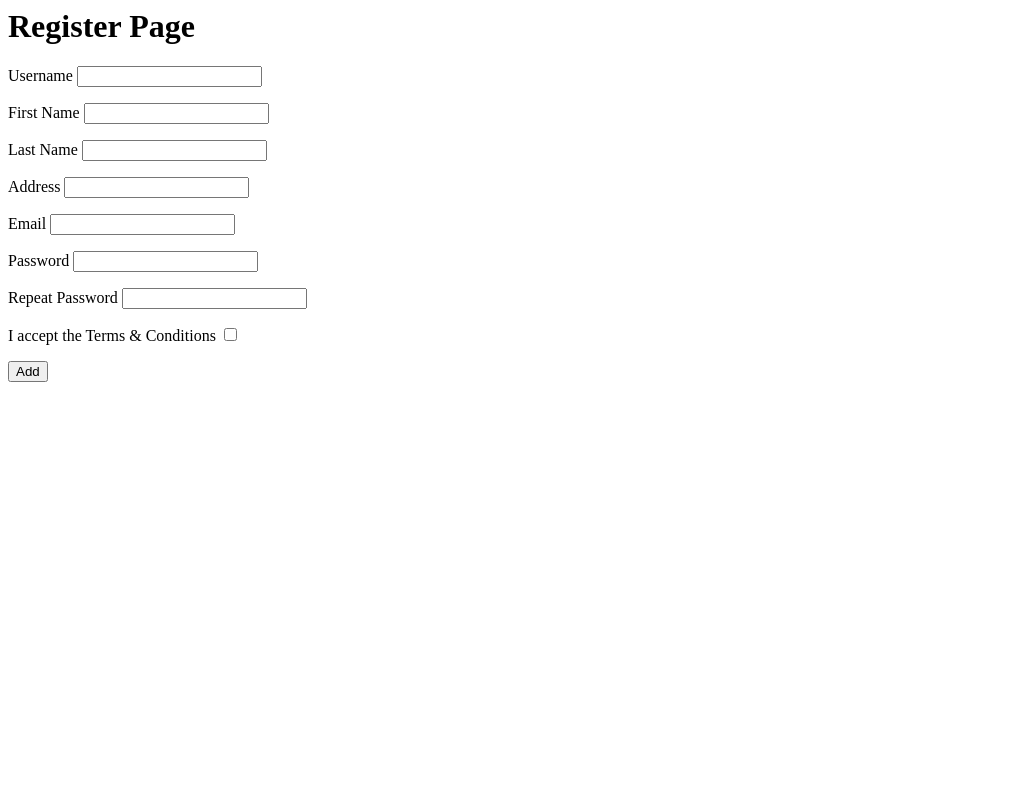
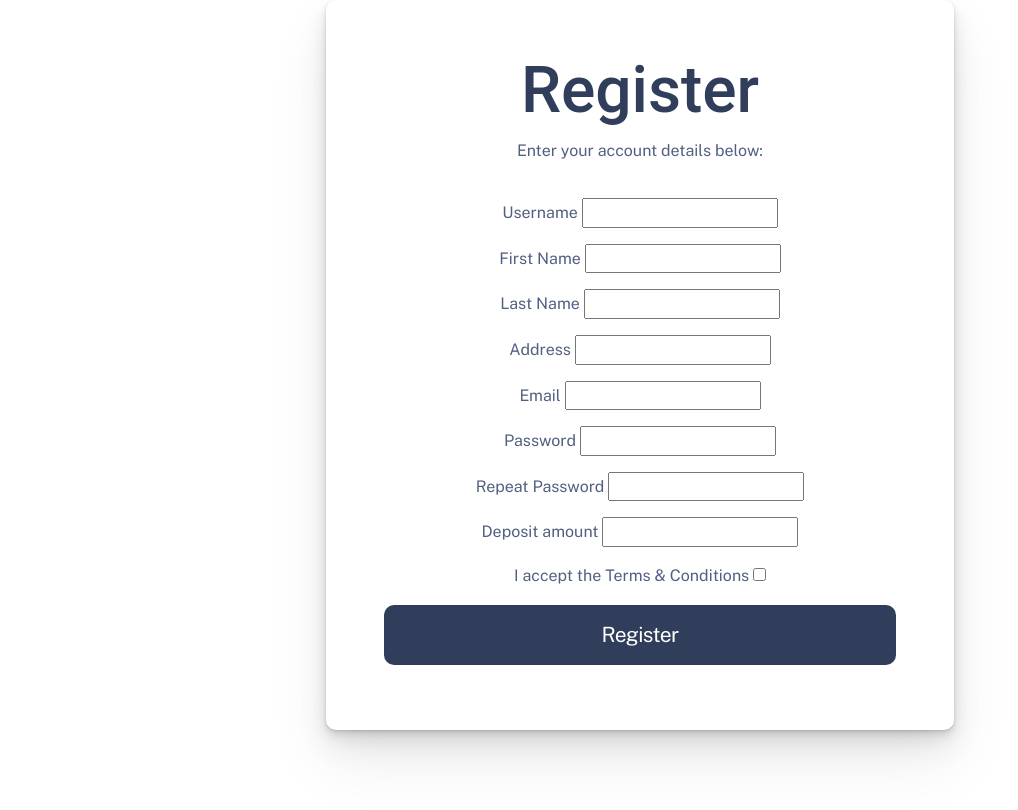
Before and after one commit to Jaspzx/ICT3203_HXBank, a Flask app: page /register in a window 1280 px wide. Shown: the whole page, without its empty margins (0-1018 px from the left). Before the commit the page ends 382 px from the top, so only its background shows below. Run offline with Flask 2, Linux system fonts and the light colour scheme.

Commit message:
Updated register page

```diff
--- a/webportal/forms.py
+++ b/webportal/forms.py
@@ -11,6 +11,7 @@ class RegisterForm(FlaskForm):
     password = PasswordField("Password", validators=[InputRequired(), Length(min=8), EqualTo('confirm_password', message='Passwords must match')])
     confirm_password = PasswordField("Repeat Password")
     email = StringField("Email", validators=[InputRequired(), Length(min=3, max=20), Email()])
+    deposit = StringField("Deposit amount", validators=[InputRequired(), Length(min=3, max=30)])
     accept_tos = BooleanField("I accept the Terms & Conditions", validators=[InputRequired()])
 
 class LoginForm(FlaskForm):
--- a/webportal/static/assets/css/style.css
+++ b/webportal/static/assets/css/style.css
@@ -6,6 +6,19 @@
     --body-text: #525f81;
     --white-background: #f7f8fa;
     --btn-hover: #5B73A8;
+}
+input[type=submit]{
+    height: 60px;
+    border-radius: 10px;
+    background-color: var(--secondary-color);
+    width: 100%;
+    color: #ffffff;
+    box-shadow: none;
+    font-size: 21px;
+    font-weight: 500;
+    letter-spacing: -0.66px;
+    border: none;
+    transition: all 0.15s ease-in-out 0s;
 }
 
 * {
--- a/webportal/templates/register.html
+++ b/webportal/templates/register.html
@@ -1,5 +1,17 @@
-<h1>Register Page</h1>
+{% extends "layouts/base.html" %}
+{% block title %}Register{% endblock %}
+{% block stylesheets %}{% endblock stylesheets %}
+
+{% block content %}
+<div class="row justify-content-center">
+    <div class="col-lg-7 col-xl-6">
+        <div class="form-container text-center align-self-center">
+
             <form method="POST" action="/register">
+                <div class="form-title">
+                    <h1 class="title">Register</h1>
+                    <p>Enter your account details below:</p>
+                </div>
                 {{ form.csrf_token }}
                 <!-- Username Field-->
                 <p>
@@ -13,7 +25,6 @@
                     {% endfor %}
                 </ul>
                 {% endif %}
-
                 <!-- Firstname Field-->
                 <p>
                     {{ form.firstname.label }}
@@ -92,6 +103,19 @@
                 </ul>
                 {% endif %}
 
+                <!-- Initial Deposit Field-->
+                <p>
+                    {{ form.deposit.label }}
+                    {{ form.deposit(size=20) }}
+                </p>
+                {% if form.deposit.errors %}
+                <ul class="errors">
+                    {% for error in form.deposit.errors %}
+                    <li>{{ error }}</li>
+                    {% endfor %}
+                </ul>
+                {% endif %}
+
                 <!-- Accept T&C Field-->
                 <p>
                     {{ form.accept_tos.label }}
@@ -107,6 +131,10 @@
 
                 <!-- Submit Button-->
                  <p>
-       <input type="submit" value="Add">
+                    <input type="submit" value="Register">
                  </p>
             </form>
+        </div>
+    </div>
+</div>
+{% endblock %}
```
Lines whose indentation alone changed are shown as unchanged.
